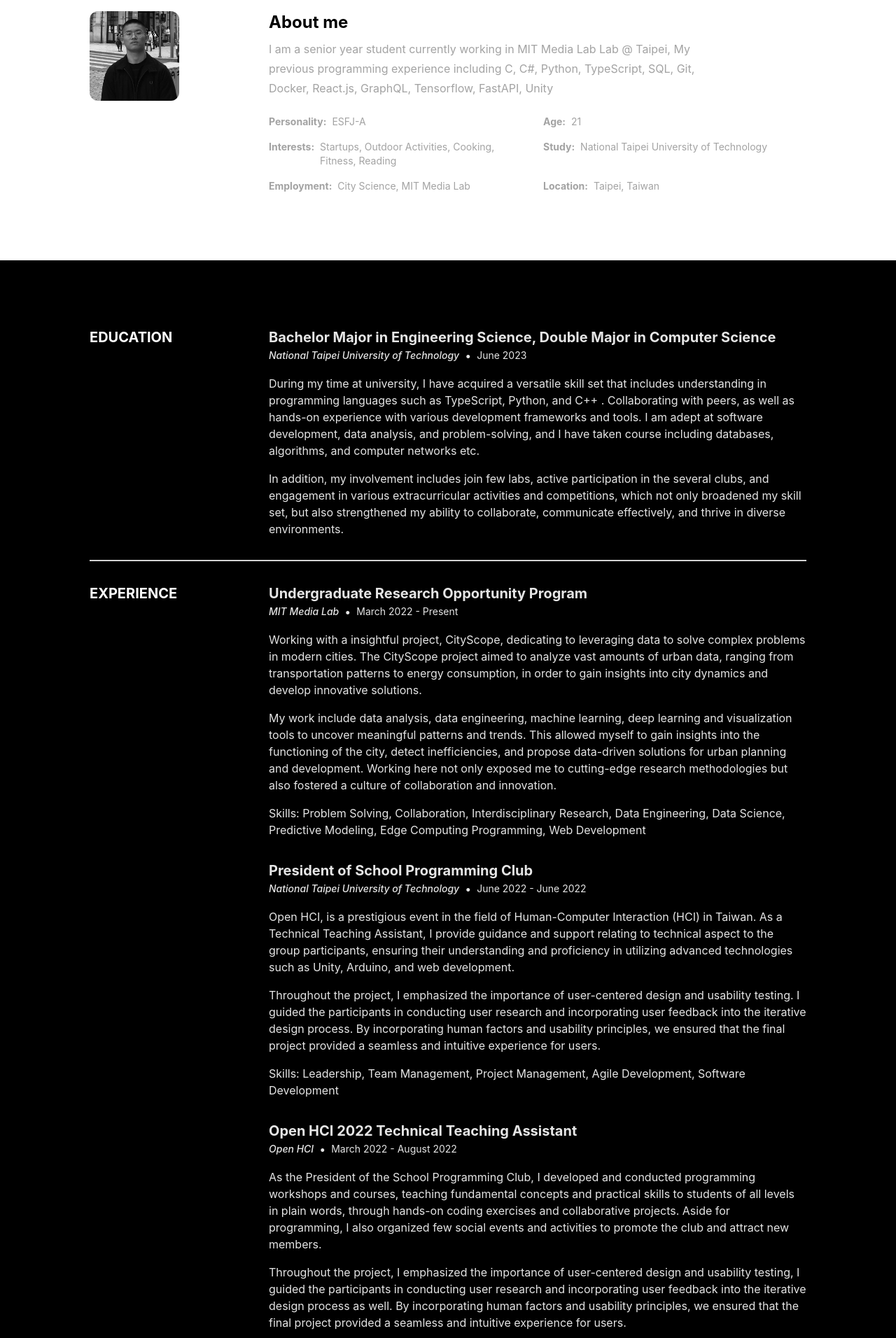
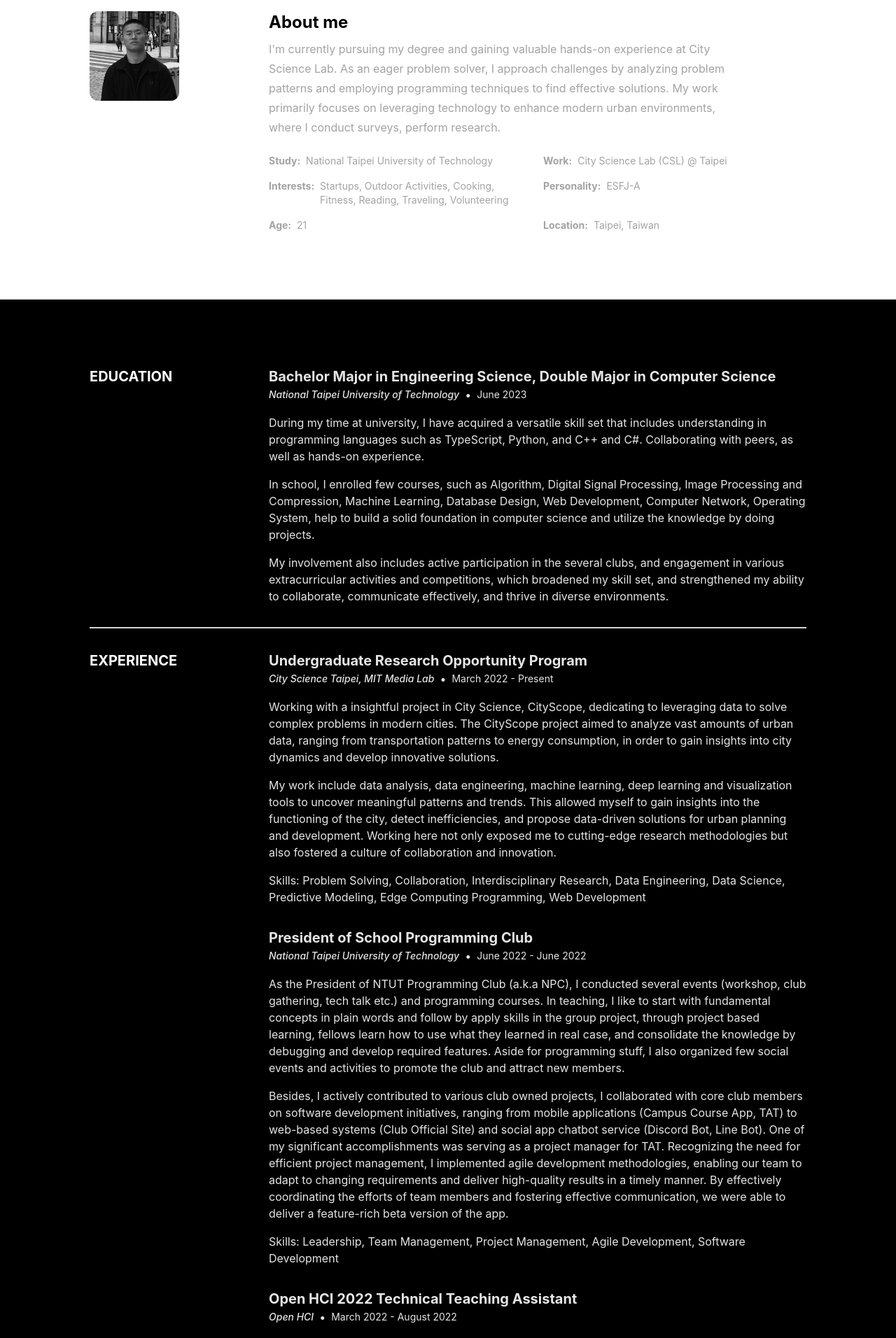
Before and after one commit to PaBaNaNa/johnsonafool.me, a Next.js app: page / in a window 1280 px wide. Shown: the part 880-2792 px from the top of the page at 70% size. Built offline with nearby package versions, Linux system fonts and the light colour scheme.

Commit message:
feat: add intro

```diff
--- /dev/null
+++ b/src/components/Sections/Resume/SkilItem.tsx
@@ -0,0 +1,25 @@
+import { FC, memo } from "react";
+
+import { TimelineItem } from "../../../data/dataDef";
+
+const SkillItem: FC<{ item: TimelineItem }> = memo(({ item }) => {
+  const { title, date, location, content } = item;
+  return (
+    <div className="flex flex-col pb-8 text-center text-neutral-200 last:pb-0 md:text-left">
+      <div className="flex flex-col pb-4">
+        <h2 className="text-xl font-bold">{title}</h2>
+        <div className="flex items-center justify-center gap-x-2 md:justify-start">
+          <span className="w-full text-sm font-medium italic sm:flex-none">
+            {location}
+          </span>
+          {/* <span>•</span> */}
+          <span className="flex-1 text-sm sm:flex-none">{date}</span>
+        </div>
+      </div>
+      {content}
+    </div>
+  );
+});
+
+SkillItem.displayName = "SkillItem";
+export default SkillItem;
--- a/src/components/Sections/Resume/index.tsx
+++ b/src/components/Sections/Resume/index.tsx
@@ -3,6 +3,7 @@ import { FC, memo } from "react";
 import { education, experience, SectionId, skill } from "../../../data/data";
 import Section from "../../Layout/Section";
 import ResumeSection from "./ResumeSection";
+import SkillItem from "./SkilItem";
 import { SkillGroup } from "./Skills";
 import TimelineItem from "./TimelineItem";
 
@@ -22,7 +23,7 @@ const Resume: FC = memo(() => {
         </ResumeSection>
         <ResumeSection title="Skill">
           {skill.map((item, index) => (
-            <TimelineItem item={item} key={`${item.title}-${index}`} />
+            <SkillItem item={item} key={`${item.title}-${index}`} />
           ))}
         </ResumeSection>
         {/* <ResumeSection title="Skills">
--- a/src/data/data.tsx
+++ b/src/data/data.tsx
@@ -7,6 +7,8 @@ import {
   MapIcon,
   SparklesIcon,
 } from "@heroicons/react/24/outline";
+import { title } from "process";
+import { text } from "stream/consumers";
 
 import GithubIcon from "../components/Icon/GithubIcon";
 import InstagramIcon from "../components/Icon/InstagramIcon";
@@ -88,36 +90,37 @@ export const heroData: Hero = {
   description: (
     <>
       <p className="prose-sm text-stone-200 sm:prose-base lg:prose-lg">
-        I am Johnson Tseng (曾紘遠), a college student from Taipei. I am
+        I am Johnson Tseng (曾紘遠), a college student from Taipei. I am now
         interesting in{" "}
-        <strong className="text-stone-100">Full Stack Development</strong>, and
+        <strong className="text-stone-100">Full Stack Development</strong>,
         currently working at{" "}
         <strong className="text-stone-100">
           City Science Taipei, MIT Media Lab
         </strong>{" "}
-        transforming cities through aiming at making urban city better, by doing
-        research and survey.
+        {/* transforming cities through aiming at making urban city better, by doing
+        research and survey. */}
       </p>
       <p className="prose-sm text-stone-200 sm:prose-base lg:prose-lg">
         I often use <strong className="text-stone-100">johnsonafool</strong> as
-        my account user name or ID, which was inspired by the quote of Steve
-        Jobs{" "}
+        my account user name or ID, inspired by the quote of Steve Jobs{" "}
         <strong className="text-stone-100">Stay hungry. Stay foolish.</strong>
-        Remind myself stay curious, thinking differently, and maintaining a
+        Remind me stay curious, thinking differently, and maintaining a
         childlike sense of wonder.
       </p>
       <p className="prose-sm text-stone-200 sm:prose-base lg:prose-lg">
         In my leisure, you can catch me embark upon{" "}
         <strong className="text-stone-100">Outdoor Activities</strong>,
         immersing on{" "}
-        <strong className="text-stone-100">Postmodernist Literature</strong>, or
+        <strong className="text-stone-100">Postmodernist Literature</strong>.
+        {/* , or
         engaging in{" "}
-        <strong className="text-stone-100">Volunteering Actives</strong>.
+        <strong className="text-stone-100">Volunteering Actives</strong>. */}
       </p>
     </>
   ),
   actions: [
     {
+      // TODO: add update resume
       href: "/assets/resume.pdf",
       text: "Resume",
       primary: true,
@@ -136,30 +139,36 @@ export const heroData: Hero = {
  */
 export const aboutData: About = {
   profileImageSrc: profilepicBlackWhite,
-  description: `I am a senior year student currently working in MIT Media Lab Lab @ Taipei,
-  My previous programming experience including  C, C#, Python, TypeScript, SQL, Git, Docker, React.js, GraphQL,
-  Tensorflow, FastAPI, Unity`,
+  // description: `I am a senior year student currently working in MIT Media Lab Lab @ Taipei,
+  // My previous programming experience including  C, C#, Python, TypeScript, SQL, Git, Docker, React.js, GraphQL,
+  // Tensorflow, FastAPI, Unity`,
+  description: `I'm currently pursuing my degree and gaining valuable
+  hands-on experience at City Science Lab. As an eager
+  problem solver, I approach challenges by analyzing problem patterns
+  and employing programming techniques to find effective solutions.
+  My work primarily focuses on leveraging technology to enhance modern
+  urban environments, where I conduct surveys, perform research.`,
   aboutItems: [
-    {
-      label: "Personality",
-      text: "ESFJ-A",
-    },
-    { label: "Age", text: "21", Icon: CalendarIcon },
-    {
-      label: "Interests",
-      text: "Startups, Outdoor Activities, Cooking, Fitness, Reading",
-      Icon: SparklesIcon,
-    },
     {
       label: "Study",
       text: "National Taipei University of Technology",
       Icon: AcademicCapIcon,
     },
     {
-      label: "Employment",
-      text: "City Science, MIT Media Lab",
+      label: "Work",
+      text: "City Science Lab (CSL) @ Taipei",
       Icon: BuildingOffice2Icon,
     },
+    {
+      label: "Interests",
+      text: "Startups, Outdoor Activities, Cooking, Fitness, Reading, Traveling, Volunteering",
+      Icon: SparklesIcon,
+    },
+    {
+      label: "Personality",
+      text: "ESFJ-A",
+    },
+    { label: "Age", text: "21", Icon: CalendarIcon },
     { label: "Location", text: "Taipei, Taiwan", Icon: MapIcon },
   ],
 };
@@ -326,18 +335,22 @@ export const education: TimelineItem[] = [
         <p>
           During my time at university, I have acquired a versatile skill set
           that includes understanding in programming languages such as
-          TypeScript, Python, and C++ . Collaborating with peers, as well as
-          hands-on experience with various development frameworks and tools. I
-          am adept at software development, data analysis, and problem-solving,
-          and I have taken course including databases, algorithms, and computer
-          networks etc.
+          TypeScript, Python, and C++ and C#. Collaborating with peers, as well
+          as hands-on experience.
         </p>
         <p>
-          In addition, my involvement includes join few labs, active
-          participation in the several clubs, and engagement in various
-          extracurricular activities and competitions, which not only broadened
-          my skill set, but also strengthened my ability to collaborate,
-          communicate effectively, and thrive in diverse environments.
+          In school, I enrolled few courses, such as Algorithm, Digital Signal
+          Processing, Image Processing and Compression, Machine Learning,
+          Database Design, Web Development, Computer Network, Operating System,
+          help to build a solid foundation in computer science and utilize the
+          knowledge by doing projects.
+        </p>
+        <p>
+          My involvement also includes active participation in the several
+          clubs, and engagement in various extracurricular activities and
+          competitions, which broadened my skill set, and strengthened my
+          ability to collaborate, communicate effectively, and thrive in diverse
+          environments.
         </p>
       </div>
     ),
@@ -347,16 +360,17 @@ export const education: TimelineItem[] = [
 export const experience: TimelineItem[] = [
   {
     date: "March 2022 - Present",
-    location: "MIT Media Lab",
+    location: "City Science Taipei, MIT Media Lab",
     title: "Undergraduate Research Opportunity Program",
     content: (
       <div className="flex flex-col gap-4">
         <p>
-          Working with a insightful project, CityScope, dedicating to leveraging
-          data to solve complex problems in modern cities. The CityScope project
-          aimed to analyze vast amounts of urban data, ranging from
-          transportation patterns to energy consumption, in order to gain
-          insights into city dynamics and develop innovative solutions.
+          Working with a insightful project in City Science, CityScope,
+          dedicating to leveraging data to solve complex problems in modern
+          cities. The CityScope project aimed to analyze vast amounts of urban
+          data, ranging from transportation patterns to energy consumption, in
+          order to gain insights into city dynamics and develop innovative
+          solutions.
         </p>
         <p>
           My work include data analysis, data engineering, machine learning,
@@ -382,20 +396,29 @@ export const experience: TimelineItem[] = [
     content: (
       <div className="flex flex-col gap-4">
         <p>
-          Open HCI, is a prestigious event in the field of Human-Computer
-          Interaction (HCI) in Taiwan. As a Technical Teaching Assistant, I
-          provide guidance and support relating to technical aspect to the group
-          participants, ensuring their understanding and proficiency in
-          utilizing advanced technologies such as Unity, Arduino, and web
-          development.
+          As the President of NTUT Programming Club (a.k.a NPC), I conducted
+          several events (workshop, club gathering, tech talk etc.) and
+          programming courses. In teaching, I like to start with fundamental
+          concepts in plain words and follow by apply skills in the group
+          project, through project based learning, fellows learn how to use what
+          they learned in real case, and consolidate the knowledge by debugging
+          and develop required features. Aside for programming stuff, I also
+          organized few social events and activities to promote the club and
+          attract new members.
         </p>
         <p>
-          Throughout the project, I emphasized the importance of user-centered
-          design and usability testing. I guided the participants in conducting
-          user research and incorporating user feedback into the iterative
-          design process. By incorporating human factors and usability
-          principles, we ensured that the final project provided a seamless and
-          intuitive experience for users.
+          Besides, I actively contributed to various club owned projects, I
+          collaborated with core club members on software development
+          initiatives, ranging from mobile applications (Campus Course App, TAT)
+          to web-based systems (Club Official Site) and social app chatbot
+          service (Discord Bot, Line Bot). One of my significant accomplishments
+          was serving as a project manager for TAT. Recognizing the need for
+          efficient project management, I implemented agile development
+          methodologies, enabling our team to adapt to changing requirements and
+          deliver high-quality results in a timely manner. By effectively
+          coordinating the efforts of team members and fostering effective
+          communication, we were able to deliver a feature-rich beta version of
+          the app.
         </p>
         <p>
           Skills: Leadership, Team Management, Project Management, Agile
@@ -411,24 +434,29 @@ export const experience: TimelineItem[] = [
     content: (
       <div className="flex flex-col gap-4">
         <p>
-          As the President of the School Programming Club, I developed and
-          conducted programming workshops and courses, teaching fundamental
-          concepts and practical skills to students of all levels in plain
-          words, through hands-on coding exercises and collaborative projects.
-          Aside for programming, I also organized few social events and
-          activities to promote the club and attract new members.
+          Open HCI (OpenHCI 人機互動工作坊) is a prestigious workshop in the
+          field of Human-Computer Interaction in Taiwan. As a Technical Teaching
+          Assistant Department, I collaborate with other TAs in organizing the
+          events regarding to technical sides, such as P5.js Arduino, Computer
+          Vision. Try to making these differentiate from typical school course
+          by leading with real case implementation. During the workshop, TAs
+          were assigned with few fellows to cooperate making project, I provide
+          guidance and support relating to technical aspect to the group
+          participants, ensuring their understanding and able to further
+          utilizing with their ideas on HCI.
         </p>
         <p>
-          Throughout the project, I emphasized the importance of user-centered
-          design and usability testing, I guided the participants in conducting
-          user research and incorporating user feedback into the iterative
-          design process as well. By incorporating human factors and usability
-          principles, we ensured that the final project provided a seamless and
-          intuitive experience for users.
+          Throughout the workshop progress, I emphasized the importance of
+          user-centered design and usability testing that I learned from Media
+          Lab. Guiding the participants in conducting user research and
+          incorporating user feedback into the iterative design process. By
+          incorporating human factors and usability principles, we ensured that
+          the final project provided a seamless and intuitive experience for
+          users.
         </p>
         <p>
           Skills: Leadership, Team Management, Project Management, Design
-          Thinking, Unity, Arduino
+          Thinking
         </p>
       </div>
     ),
@@ -442,29 +470,74 @@ export const skill: TimelineItem[] = [
     title: "Language",
     content: (
       <div className="flex flex-col gap-4">
-        <p>""""</p>
+        {/* <p>
+          English: TOEIC: 925, TOEFL: 91, International volunteer, English
+          tutor, School international affair department volunteering
+        </p> */}
       </div>
     ),
   },
   {
     date: "",
-    location:
-      "FastAPI, Django, Node.js, Express.js, Fastify, Colyseus, Socket Programming, Web Sockets, RESTful, GraphQL",
+    location: `FastAPI, Django, Node.js, Express.js, Fastify, Colyseus,
+      Socket Programming, Web Sockets, RESTful, GraphQL`,
     title: "Backend Development",
     content: (
       <div className="flex flex-col gap-4">
-        <p>""""</p>
+        <p>
+          For me backend development is like a vivid book about what I learned
+          from courses. In networking, I have to consider IP addressing, TCP/IP,
+          UDP, DNS, and HTTP, according to need.
+        </p>
+        <p>
+          It also have strong connection with operating systems, like async,
+          process management, threading, memory management, file systems, and
+          interprocess communication. To make the server scalable, they are all
+          important.
+        </p>
+        <p>
+          Some of my friends like to joke around backend is really easy, since
+          stuff we done on course only about CRUD, and my experience in CSL give
+          me chance to design real system and consider more beyond that.
+        </p>
+        <p>
+          Recently I have extend my backend knowledge to learn MLOps and DevOps,
+          as working on deploy model on API and collect data continuously with
+          distributed task scheduler such Airflow.
+        </p>
       </div>
     ),
   },
   {
     date: "",
-    location:
-      "React.js, Next.js, Redux-Saga, Zustand, React Query, TailwindCSS, Styled Components, Babylon.js, Three.js",
+    location: `React.js, Next.js, Redux-Saga, Zustand, React Query,
+    TailwindCSS, Styled Components`,
+    // , Babylon.js, Three.js, WebGL, WebGPU
     title: "Frontend Development",
     content: (
       <div className="flex flex-col gap-4">
-        <p>""""""</p>
+        <p>
+          I enjoy frontend a lot, in past I develop in React.js since the team I
+          work with it. But recently I start to go with Next.js, since it
+          provide more flexibility and better performance and SSR gradually
+          become the go to standard in web development.
+        </p>
+        <p>
+          In state management, I usually use Redux-Saga and it is very handful
+          for dealing with side effects.
+        </p>
+        <p>
+          In styling, I usually work with styled component, usually I got layout
+          from Figma, and implement it with styled component. I also use
+          TailwindCSS these days, when I am doing my own project or prototype
+          that no design layout is provided. I found it super convenient and
+          easy to use.
+        </p>
+        <p>
+          In CityScope project, there are many visualizations relating to urban,
+          We usually doing the stack with React.js, Redux-Saga, DeckGL, and
+          Mapbox to integrate with backend and database.
+        </p>
       </div>
     ),
   },
@@ -490,8 +563,19 @@ export const skill: TimelineItem[] = [
   },
   {
     date: "",
-    location: "Linux (Ubuntu), GCP, Git Flow, Docker, Nginx, Terraform",
+    location:
+      "Linux (Ubuntu), GCP, Git Flow, Github CI / CD, Docker, Nginx, Terraform",
     title: "DevOps",
+    content: (
+      <div className="flex flex-col gap-4">
+        <p>""""</p>
+      </div>
+    ),
+  },
+  {
+    date: "",
+    location: "Babylon.js, Three.js, Unity",
+    title: "ThreeD Modeling & Rendering",
     content: (
       <div className="flex flex-col gap-4">
         <p>""""</p>
```
Also changed, not shown: 1 other file (tests, documents, lock files or other folders).
